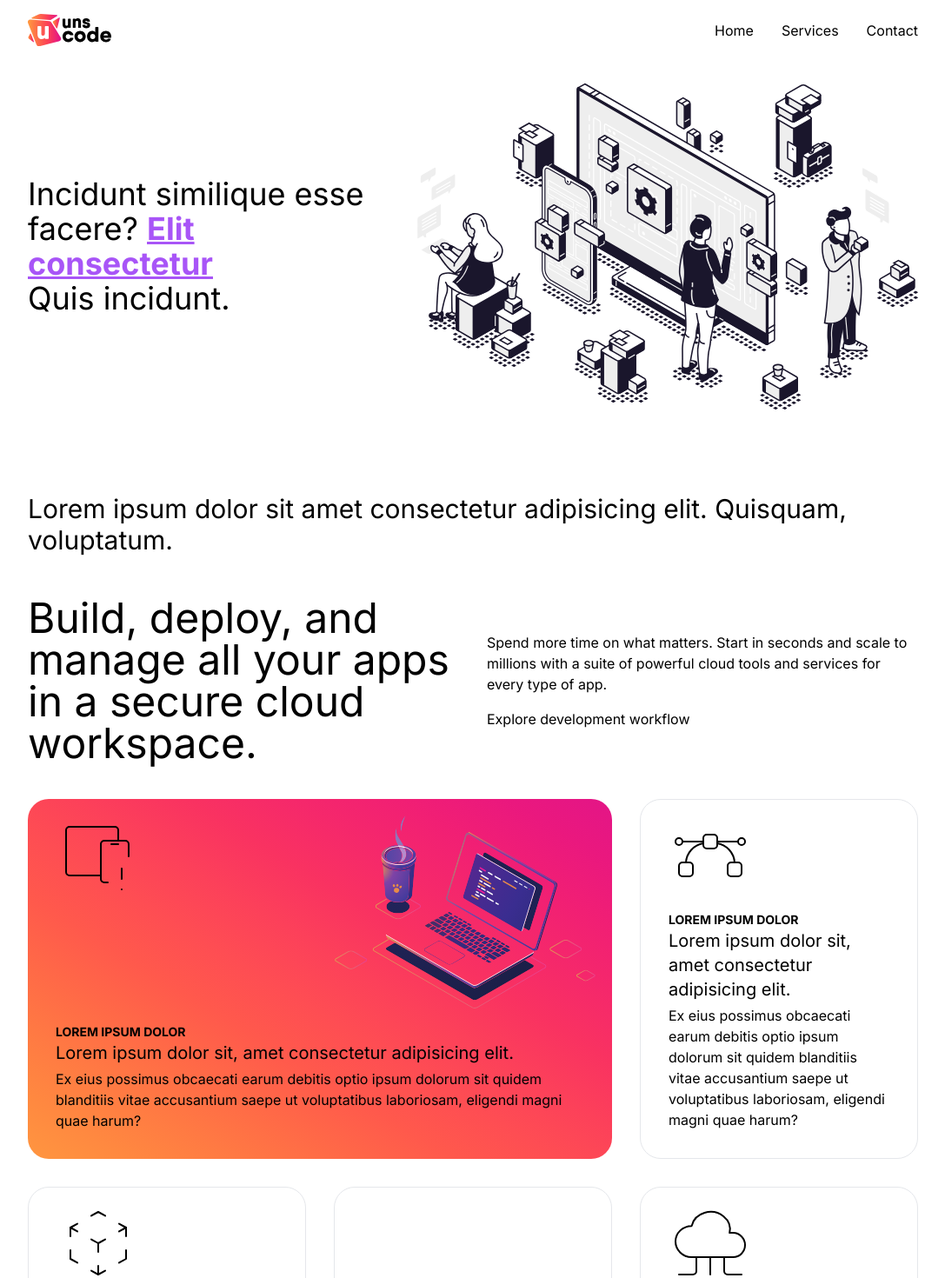
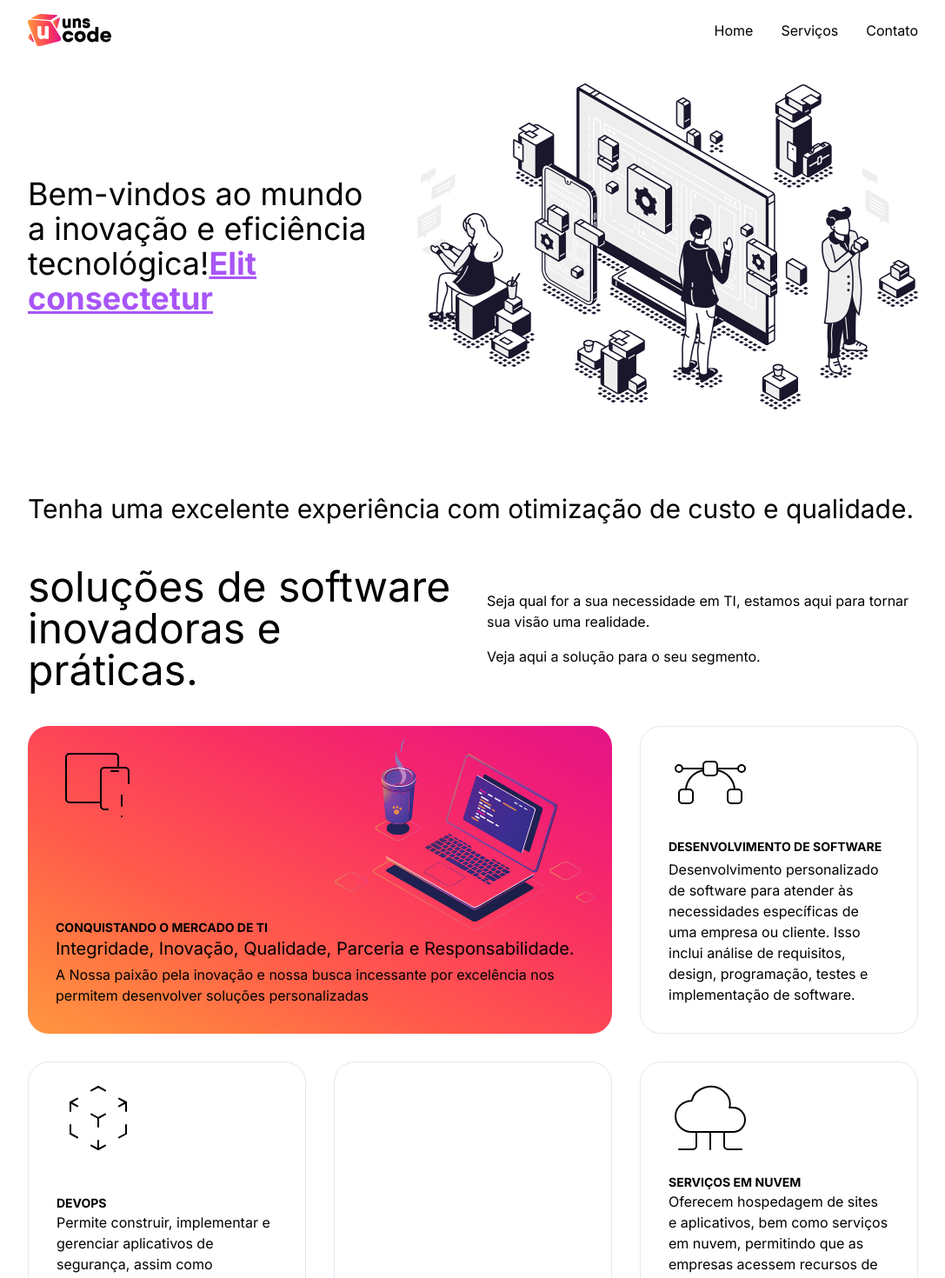
Before and after one commit to unscode/website, a Next.js app: page / in a window 1280 px wide. Shown: the top 1470 px of the page at 87% size, without its empty margins (96-1183 px from the left). Built offline with nearby package versions, Linux system fonts and the light colour scheme.

Commit message:
adiçao de textos no site

```diff
--- a/src/app/page.tsx
+++ b/src/app/page.tsx
@@ -18,8 +18,8 @@ export default function Home() {
               </div>
               <ul className='flex gap-8'>
                 <li><a href='#'>Home</a></li>
-                <li><a href='#services'>Services</a></li>
-                <li><a href='#'>Contact</a></li>
+                <li><a href='#services'>Serviços</a></li>
+                <li><a href='#'>Contato</a></li>
               </ul>
             </div>
           </div>
@@ -28,8 +28,9 @@ export default function Home() {
         <div className='grid grid-cols-12 gap-12 items-center'>
           <div className='col-span-5'>
             <h1 className='text-4xl'>
-              Incidunt similique esse facere? <span className='header_text_switch underline text-purple-500 font-bold'></span> <br/>
-              Quis incidunt.
+              Bem-vindos ao mundo a inovação e
+eficiência tecnológica!<span className='header_text_switch underline text-purple-500 font-bold'></span> <br/>
+
             </h1>
           </div>
           <div className='col-span-7'>
@@ -41,14 +42,14 @@ export default function Home() {
       <main>
         {/* Services section */}
         <section id='services' className='container mx-auto mt-24 mb-24'>
-          <h2 className='text-3xl mb-12'>Lorem ipsum dolor sit amet consectetur adipisicing elit. Quisquam, voluptatum.</h2>
+          <h2 className='text-3xl mb-12'> Tenha uma excelente experiência com otimização de custo e qualidade. </h2>
           <div className='mb-10 flex flex-row gap-x-8 items-center'>
-              <h1 className='basis-3/6 text-5xl'>Build, deploy, and manage all your apps in a secure cloud workspace.</h1>
+              <h1 className='basis-3/6 text-5xl'> soluções de software inovadoras e práticas.  </h1>
               <div className='basis-3/6'>
                 <p className='mb-4'>
-                  Spend more time on what matters. Start in seconds and scale to millions with a suite of powerful cloud tools and services for every type of app.
+                Seja qual for a sua necessidade em TI, estamos aqui para tornar sua visão uma realidade.
                 </p>
-                <a href='#' className='btn btn-primary'>Explore development workflow</a>
+                <a href='#' className='btn btn-primary'>Veja aqui a solução para o seu segmento.</a>
               </div>
           </div>
           <div className='grid grid-cols-3 gap-8'>
@@ -61,12 +62,12 @@ export default function Home() {
                   <IconTablerDevicesExclamation className='w-24 h-24 service-card-icon' />
                 </div>
                 <div>
-                  <h6 className='font-bold text-sm uppercase'>Lorem ipsum dolor</h6>
+                  <h6 className='font-bold text-sm uppercase'>Conquistando o mercado de TI </h6>
                   <p className='mb-1 text-xl'>
-                    Lorem ipsum dolor sit, amet consectetur adipisicing elit.
+                  Integridade, Inovação, Qualidade, Parceria e Responsabilidade.
                   </p>
                   <p>
-                    Ex eius possimus obcaecati earum debitis optio ipsum dolorum sit quidem blanditiis vitae accusantium saepe ut voluptatibus laboriosam, eligendi magni quae harum?
+                  A Nossa paixão pela inovação e nossa busca incessante por excelência nos permitem desenvolver soluções personalizadas
                   </p>
                 </div>
                 </div>
@@ -81,12 +82,12 @@ export default function Home() {
                   <IconTablerVectorBezier className='w-24 h-24 service-card-icon' />
                 </div>
                 <div>
-                  <h6 className='font-bold text-sm uppercase'>Lorem ipsum dolor</h6>
+                  <h6 className='font-bold text-sm uppercase'>Desenvolvimento de software</h6>
                   <p className='mb-1 text-xl'>
-                    Lorem ipsum dolor sit, amet consectetur adipisicing elit.
+
                   </p>
                   <p>
-                    Ex eius possimus obcaecati earum debitis optio ipsum dolorum sit quidem blanditiis vitae accusantium saepe ut voluptatibus laboriosam, eligendi magni quae harum?
+                  Desenvolvimento personalizado de software para atender às necessidades específicas de uma empresa ou cliente. Isso inclui análise de requisitos, design, programação, testes e implementação de software.
                   </p>
                 </div>
                 </div>
@@ -101,9 +102,9 @@ export default function Home() {
                   <IconTabler3dCubeSphere className='w-24 h-24 service-card-icon' />
                 </div>
                 <div>
-                  <h6 className='font-bold text-sm uppercase'>Lorem ipsum dolor</h6>
+                  <h6 className='font-bold text-sm uppercase'> DevOps</h6>
                   <p>
-                    Ex eius possimus obcaecati earum debitis optio ipsum dolorum sit quidem blanditiis vitae accusantium saepe ut voluptatibus laboriosam, eligendi magni quae harum?
+                  Permite construir, implementar e gerenciar aplicativos de segurança, assim como aplicativos nativos da cloud e em múltiplos dispositivos.
                   </p>
                 </div>
                 </div>
@@ -119,9 +120,9 @@ export default function Home() {
                   <IconTablerCloudComputing className='w-24 h-24 service-card-icon' />
                 </div>
                 <div>
-                  <h6 className='font-bold text-sm uppercase'>Lorem ipsum dolor</h6>
+                  <h6 className='font-bold text-sm uppercase'>Serviços em Nuvem</h6>
                   <p>
-                    Ex eius possimus obcaecati earum debitis vitae accusantium saepe ut voluptatibus laboriosam, eligendi magni quae harum?
+                  Oferecem hospedagem de sites e aplicativos, bem como serviços em nuvem, permitindo que as empresas acessem recursos de computação e armazenamento sob demanda.
                   </p>
                 </div>
                 </div>
```
